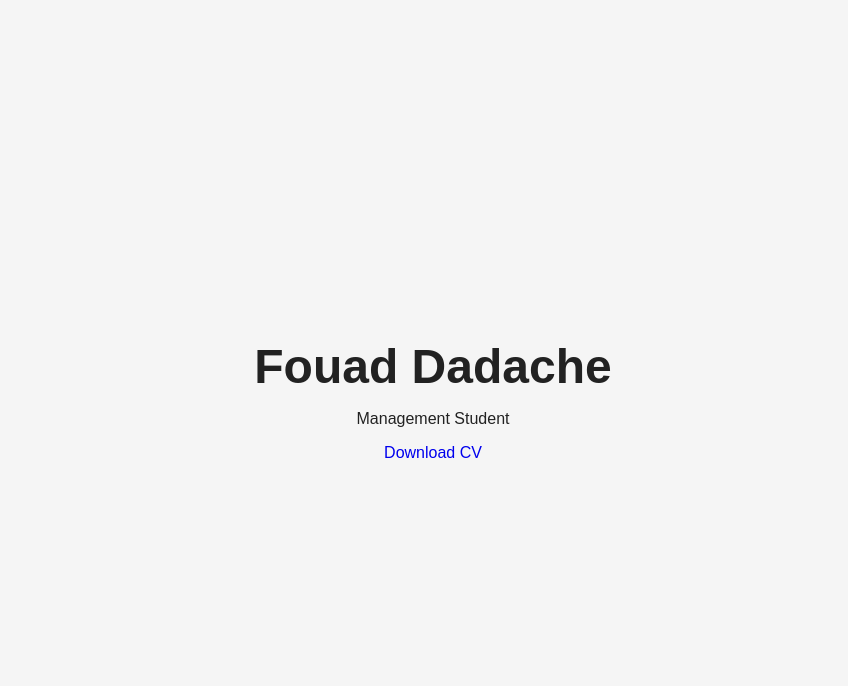
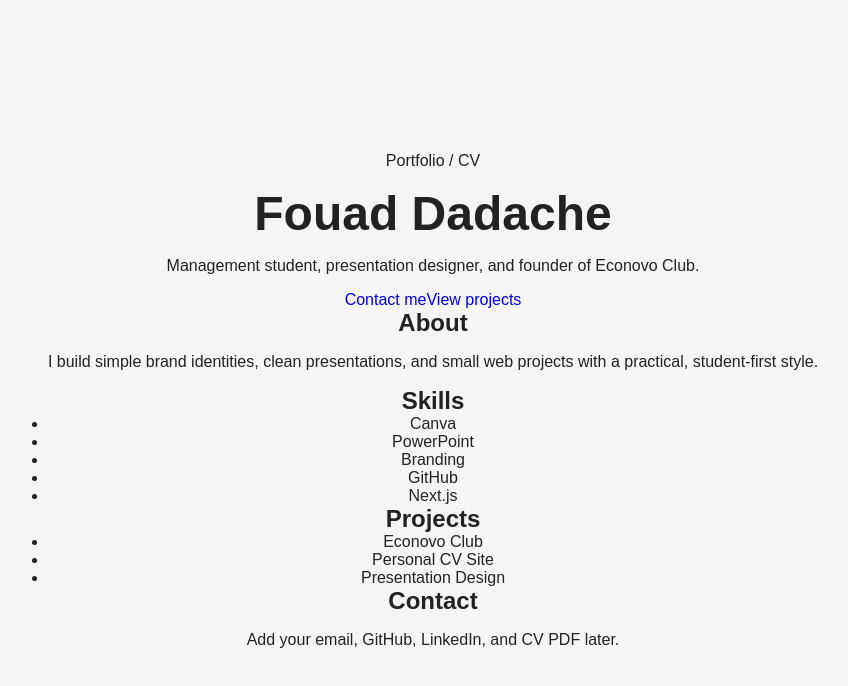
Before and after one commit to fbdadache-a11y/cvme, a Next.js app: page / in a window 1280 px wide. Shown: the top 686 px of the page, without its empty margins (207-1055 px from the left). Built offline with nearby package versions, Linux system fonts and the light colour scheme.

Commit message:
Revamp Home component layout and content
Updated the Home component layout to include a hero section with a subtitle and action buttons, and added additional sections for About, Skills, Projects, and Contact.

```diff
--- a/app/page.tsx
+++ b/app/page.tsx
@@ -1,12 +1,57 @@
 export default function Home() {
   return (
-    <main>
-      <h1>Fouad Dadache</h1>
-      <p>Management Student</p>
+    <main className="page">
+      <section className="hero">
+        <p className="eyebrow">Portfolio / CV</p>
+        <h1>Fouad Dadache</h1>
+        <p className="subtitle">
+          Management student, presentation designer, and founder of Econovo Club.
+        </p>
 
-      <a href="/cv.pdf" target="_blank">
-        Download CV
-      </a>
+        <div className="actions">
+          <a className="button primary" href="mailto:you@example.com">
+            Contact me
+          </a>
+          <a className="button secondary" href="#projects">
+            View projects
+          </a>
+        </div>
+      </section>
+
+      <section className="grid">
+        <article className="card">
+          <h2>About</h2>
+          <p>
+            I build simple brand identities, clean presentations, and small web
+            projects with a practical, student-first style.
+          </p>
+        </article>
+
+        <article className="card">
+          <h2>Skills</h2>
+          <ul>
+            <li>Canva</li>
+            <li>PowerPoint</li>
+            <li>Branding</li>
+            <li>GitHub</li>
+            <li>Next.js</li>
+          </ul>
+        </article>
+
+        <article className="card" id="projects">
+          <h2>Projects</h2>
+          <ul>
+            <li>Econovo Club</li>
+            <li>Personal CV Site</li>
+            <li>Presentation Design</li>
+          </ul>
+        </article>
+
+        <article className="card">
+          <h2>Contact</h2>
+          <p>Add your email, GitHub, LinkedIn, and CV PDF later.</p>
+        </article>
+      </section>
     </main>
   );
 }
```
